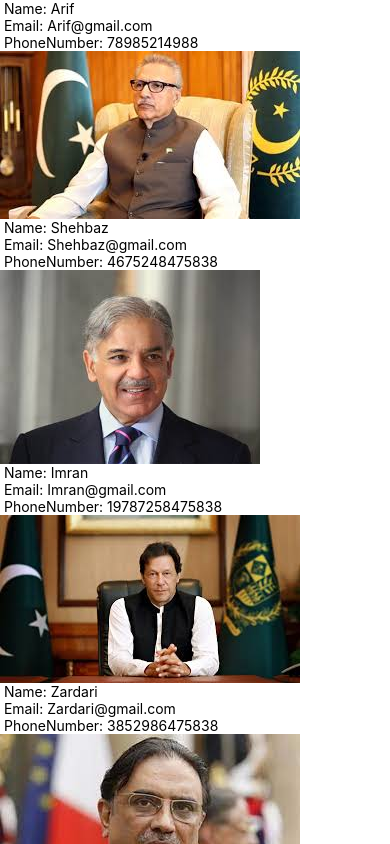
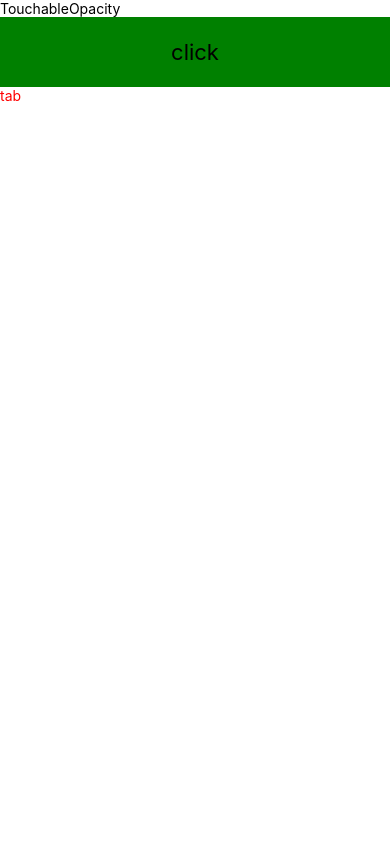
Before and after one commit to Shehiryar12/Awesomeproject, a React Native app: screen / in a window 390 px wide. Built offline with nearby package versions, Linux system fonts and the light colour scheme.

Commit message:
learn touchable opacity and pressable.js

```diff
--- a/App.js
+++ b/App.js
@@ -75,6 +75,8 @@ import User from './src/Flatlist';
 import Screen from './src/flatlistscreen';
 import practicescreen from './src/Practicescreen';
 import Practicescreen from './src/Practicescreen';
+import TouchableOpacity from './src/TouchableOpacity';
+import TouchableComp from './src/TouchableOpacity';
 
 
 
@@ -91,7 +93,8 @@ import Practicescreen from './src/Practicescreen';
 const App = () => {
   return (
 
-  <Practicescreen/>
+ <TouchableComp/>
+
   );
   };
 
--- a/src/Practicescreen.js
+++ b/src/Practicescreen.js
@@ -8,7 +8,8 @@
             Name:"Arif",
             Email:"Arif@gmail.com",
             Phonenumber:78985214988,
-            ImageUrl:require('../src/images/alvi.jpg')
+            ImageUrl:require('../src/images/alvi.jpg'),
+            key:0
         },
 
         {
@@ -16,6 +17,7 @@
             Email:"Shehbaz@gmail.com",
             Phonenumber:4675248475838,
             ImageUrl:require('../src/images/shehbaz.jpg'),
+             key:1
 
         },
 
@@ -24,13 +26,15 @@
             Email:"Imran@gmail.com",
             Phonenumber:19787258475838,
             ImageUrl:require('../src/images/imran.jpg'),
+             key:2
         },
 
          {
             Name:"Zardari",
             Email:"Zardari@gmail.com",
             Phonenumber:3852986475838,
-            ImageUrl:require('../src/images/zardari.jpg')
+            ImageUrl:require('../src/images/zardari.jpg'),
+             key:3
 
         },
 
@@ -38,14 +42,18 @@
             Name:"Nawaz",
             Email:"Nawaz@gmail.com",
             Phonenumber:925248475838,
-            ImageUrl:require('../src/images/nawaz.jpg')
+            ImageUrl:require('../src/images/nawaz.jpg'),
+             key:4
 
         },
 
 
     ]
    return (
-     <FlatList data={pic} renderItem={({item})=>{
+     <FlatList data={pic}
+
+     keyExtractor={item=>item?.key}
+     renderItem={({item})=>{
         return(
             <View>
                 <Text>{" Name: " + item.Name}</Text>
--- a/src/Testtextinput.js
+++ b/src/Testtextinput.js
@@ -25,7 +25,7 @@
    return (
      <View>
 
-       {/* <Text style={{fontSize:22,textAlign:'center'}}>Welcome</Text> */}
+       <Text style={{fontSize:22,textAlign:'center'}}>Welcome</Text>
 
        <TextInput
          style={styles.Registration}
--- /dev/null
+++ b/src/TouchableOpacity.js
@@ -0,0 +1,40 @@
+import { StyleSheet, Text, View,TouchableOpacity, Alert, Pressable } from 'react-native'
+import React from 'react'
+
+export default function TouchableComp() {
+  return (
+    <View>
+      <Text>TouchableOpacity</Text>
+
+      <TouchableOpacity style={styles.button} onPress={()=>Alert.alert("pressed")}
+       activeOpacity={0.5} disabled={false}  onPressIn={()=>console.log('press in')} onPressOut={()=>console.log("press out")}
+       testID='my-button'
+        >
+        <Text style={styles.text}>click</Text>
+      </TouchableOpacity>
+
+       <Pressable onPress={()=>console.log("onpress")}>
+            <Text style={styles.press}>tab</Text>
+       </Pressable>
+
+    </View>
+  )
+}
+
+const styles = StyleSheet.create({
+
+    button:{
+        backgroundColor:'green',
+        height:70,
+        justifyContent:'center',
+        alignItems:'center',
+
+
+    },
+    text:{
+       fontSize:22
+    },
+    press:{
+        color:"red"
+    }
+})
```
